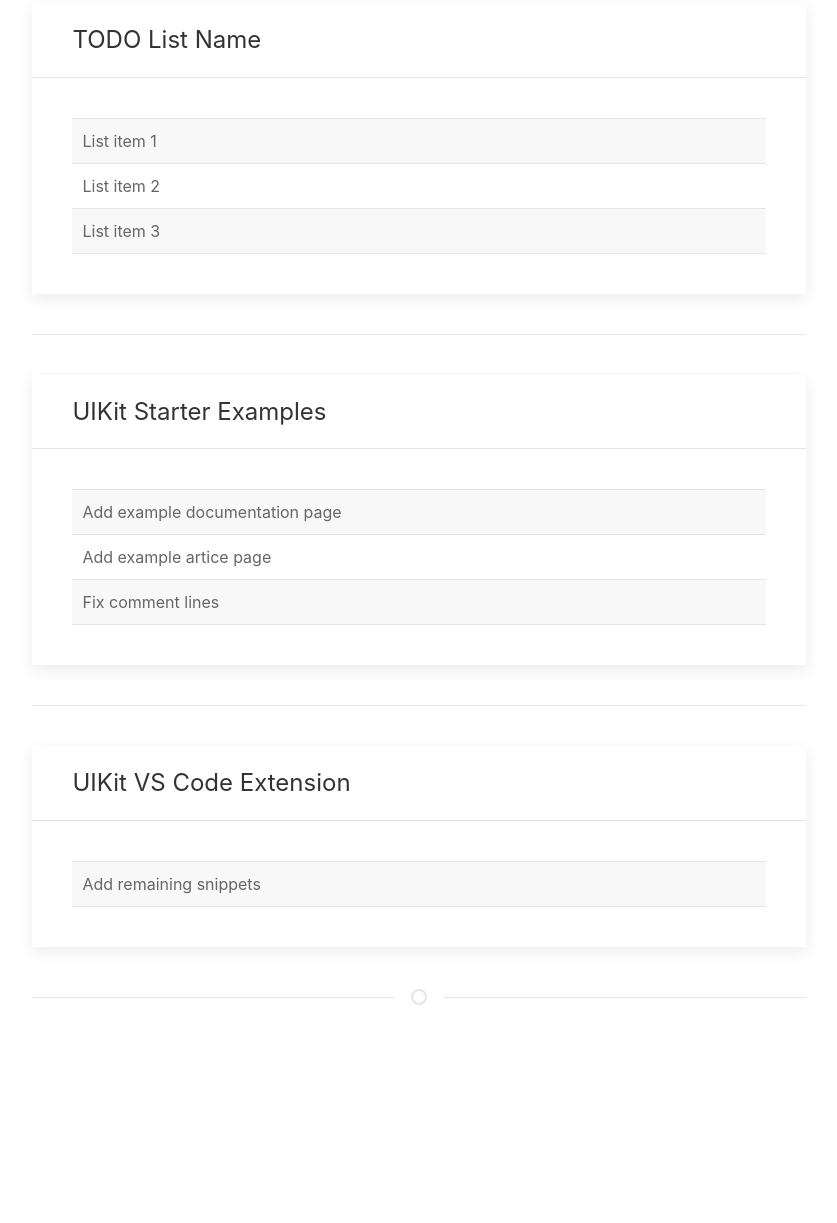
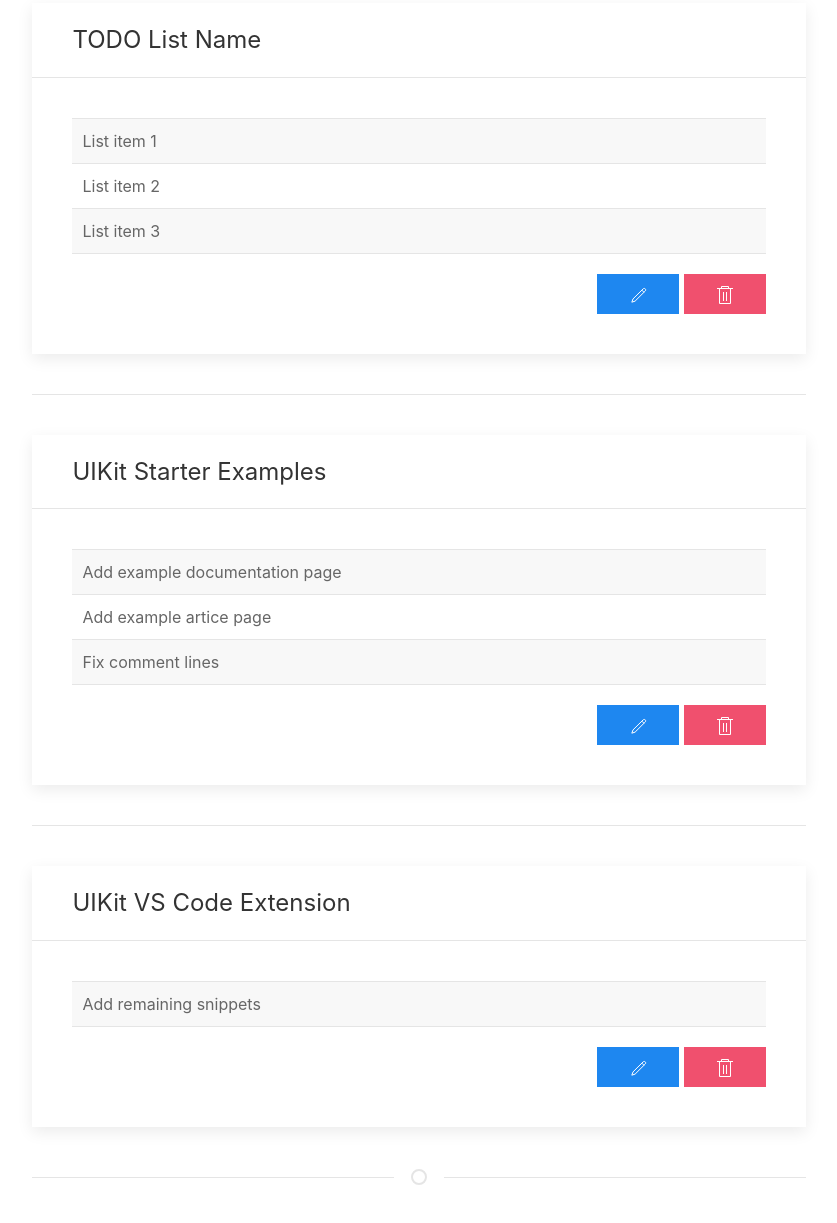
Before and after one commit to yussufbiyik/UIKit-Starting-Templates, a plain HTML site: page Examples/TODO App/index.html in a window 1280 px wide. Shown: the part 247-1470 px from the top of the page, without its empty margins (221-1058 px from the left). Before the commit the page ends 1324 px from the top, so only its background shows below. Drawn offline with nearby package versions, Linux system fonts and the light colour scheme.

Commit message:
➕ Add buttons to TODO List

```diff
--- a/Examples/TODO App/index.html
+++ b/Examples/TODO App/index.html
@@ -30,8 +30,8 @@
 
                 <div class="uk-margin-remove">
                     <div class="uk-align-right">
-                        <button class="uk-button uk-button-default uk-button-primary">Add</button>
-                        <button class="uk-button uk-button-default uk-button-danger">Delete</button>
+                        <button class="uk-button uk-button-primary">Add</button>
+                        <button class="uk-button uk-button-danger">Delete All</button>
                     </div>
                 </div>
 
@@ -44,7 +44,9 @@
             <div>
                 <div class="uk-card uk-card-default uk-card-hover uk-text-left">
                     <div class="uk-card-header">
-                        <h3 class="uk-card-title">TODO List Name</h3>
+                        <h3 class="uk-card-title">
+                            TODO List Name
+                        </h3>
                     </div>
                     <div class="uk-card-body">
                         <ul class="uk-list uk-list-striped">
@@ -52,6 +54,10 @@
                             <li>List item 2</li>
                             <li>List item 3</li>
                         </ul>
+                        <div class="uk-align-right">
+                            <button class="uk-button uk-button-primary"><span uk-icon="pencil"></span></button>
+                            <button class="uk-button uk-button-danger"><span uk-icon="trash"></span></button>
+                        </div>
                     </div>
                 </div>
             </div>
@@ -69,6 +75,10 @@
                             <li>Add example artice page</li>
                             <li>Fix comment lines</li>
                         </ul>
+                        <div class="uk-align-right">
+                            <button class="uk-button uk-button-primary"><span uk-icon="pencil"></span></button>
+                            <button class="uk-button uk-button-danger"><span uk-icon="trash"></span></button>
+                        </div>
                     </div>
                 </div>
             </div>
@@ -84,6 +94,10 @@
                         <ul class="uk-list uk-list-striped">
                             <li>Add remaining snippets</li>
                         </ul>
+                        <div class="uk-align-right">
+                            <button class="uk-button uk-button-primary"><span uk-icon="pencil"></span></button>
+                            <button class="uk-button uk-button-danger"><span uk-icon="trash"></span></button>
+                        </div>
                     </div>
                 </div>
             </div>
```
